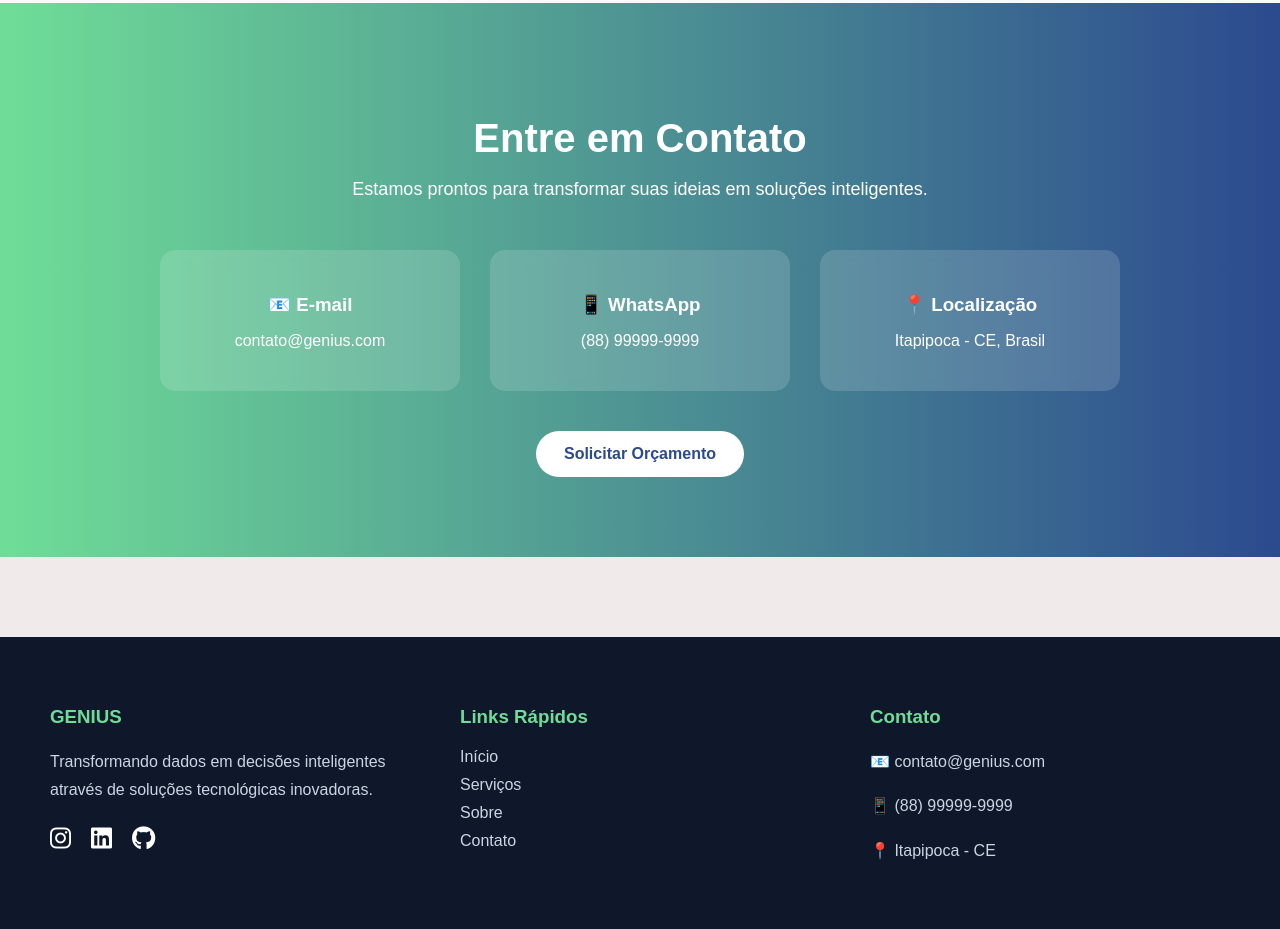
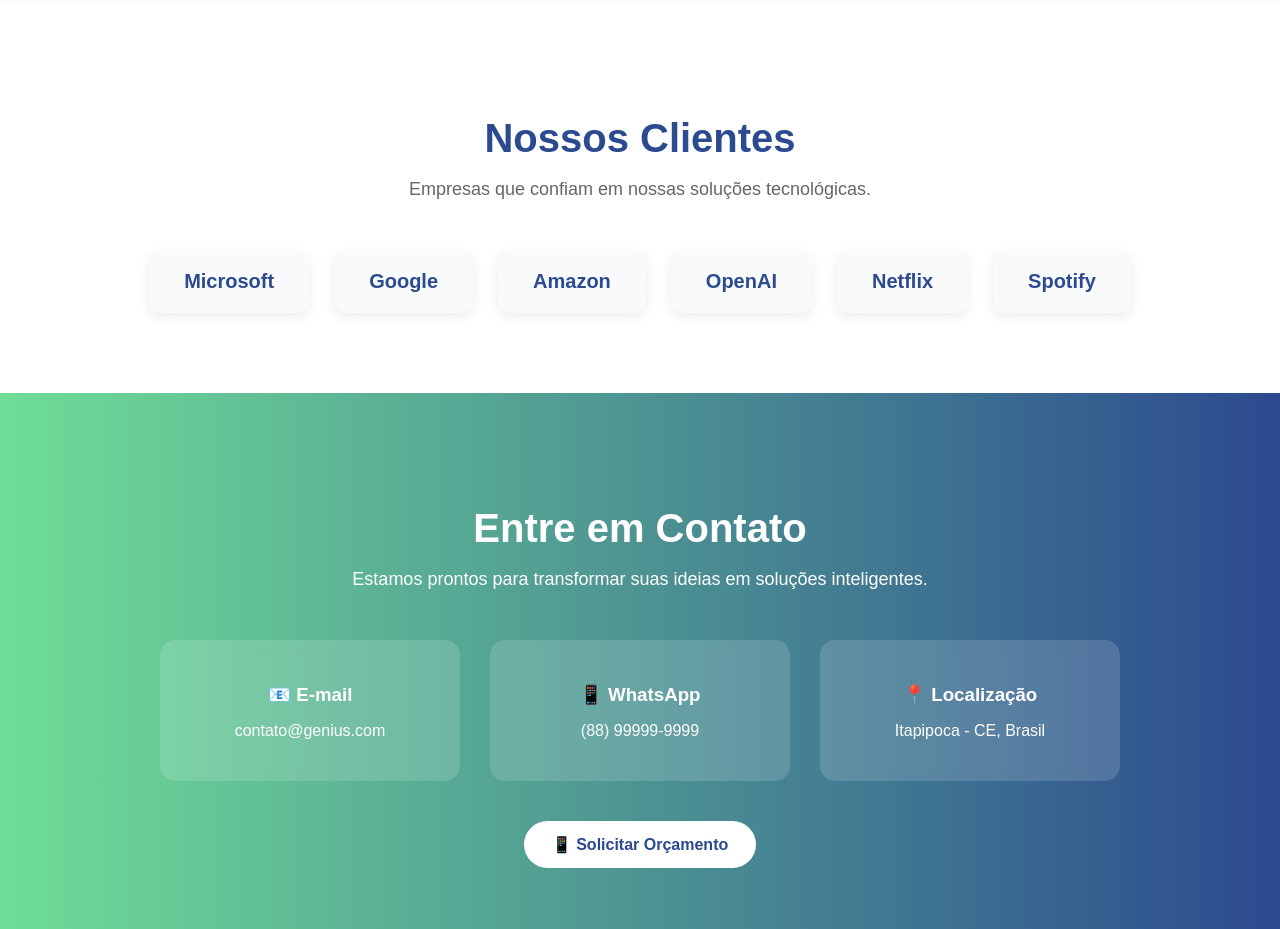
Before and after one commit to Danielramon-dot/Pratica_html, a plain HTML site: page index.html in a window 1280 px wide. Shown: the part 2271-3200 px from the top of the page. Drawn offline with Linux system fonts and the light colour scheme.

Commit message:
Add files via upload
publicação

```diff
--- a/index.html
+++ b/index.html
@@ -147,6 +147,28 @@
         </div>
       </section>
 
+      <section class="clientes">
+        <h2>Nossos Clientes</h2>
+
+        <p class="clientes-subtitulo">
+          Empresas que confiam em nossas soluções tecnológicas.
+        </p>
+
+        <div class="clientes-container">
+          <div class="cliente">Microsoft</div>
+
+          <div class="cliente">Google</div>
+
+          <div class="cliente">Amazon</div>
+
+          <div class="cliente">OpenAI</div>
+
+          <div class="cliente">Netflix</div>
+
+          <div class="cliente">Spotify</div>
+        </div>
+      </section>
+
       <section class="contato" id="contato">
         <h2>Entre em Contato</h2>
 
@@ -170,8 +192,13 @@
             <p>Itapipoca - CE, Brasil</p>
           </div>
         </div>
-
-        <a href="#" class="btn-orcamento">Solicitar Orçamento</a>
+        <a
+          href="https://wa.me/5588999797575?text=Olá!%20Gostaria%20de%20solicitar%20um%20orçamento."
+          target="_blank"
+          class="btn-orcamento"
+        >
+          📱 Solicitar Orçamento
+        </a>
       </section>
     </main>
 
@@ -185,20 +212,18 @@
           </p>
 
           <div class="footer-redes">
-            <a href="#" aria-label="Instagram">
+  <a href="https://www.instagram.com/danielramon4lves/" target="_blank" aria-label="Instagram">
     <i class="fa-brands fa-instagram"></i>
   </a>
 
-            <a href="#" aria-label="LinkedIn">
+  <a href="https://www.linkedin.com/in/daniel-ramon-308108390/" target="_blank" aria-label="LinkedIn">
     <i class="fa-brands fa-linkedin"></i>
   </a>
 
-            <a href="#" aria-label="GitHub">
+  <a href="https://github.com/Danielramon-dot" target="_blank" aria-label="GitHub">
     <i class="fa-brands fa-github"></i>
   </a>
 </div>
-        </div>
-
         <div class="footer-coluna">
           <h3>Links Rápidos</h3>
 
--- a/style.css
+++ b/style.css
@@ -471,6 +471,70 @@
   line-height: 1.6;
 }
 
+/* ===================== */
+/* CLIENTES */
+/* ===================== */
+
+.clientes {
+  padding: 80px 50px;
+
+  text-align: center;
+
+  background-color: white;
+}
+
+.clientes h2 {
+  font-size: 40px;
+
+  color: #2c4a8f;
+
+  margin-bottom: 15px;
+}
+
+.clientes-subtitulo {
+  font-size: 18px;
+
+  color: #666;
+
+  margin-bottom: 50px;
+}
+
+.clientes-container {
+  display: flex;
+
+  justify-content: center;
+
+  gap: 25px;
+
+  flex-wrap: wrap;
+}
+
+.cliente {
+  background-color: #f8fafc;
+
+  padding: 20px 35px;
+
+  border-radius: 12px;
+
+  font-size: 20px;
+
+  font-weight: bold;
+
+  color: #2c4a8f;
+
+  box-shadow: 0 4px 12px rgba(0, 0, 0, 0.08);
+
+  transition: 0.3s;
+}
+
+.cliente:hover {
+  transform: translateY(-5px);
+
+  background: linear-gradient(to right, #6fdd97, #2c4a8f);
+
+  color: white;
+}
+
 .contato {
   padding: 80px 50px;
 
@@ -563,74 +627,87 @@
 }
 
 /* ===================== */
-/* FOOTER */
+/* FOOTER (AJUSTADO E ORGANIZADO) */
 /* ===================== */
 
 .footer {
   background-color: #0f172a;
-
   color: white;
-
   margin-top: 80px;
 }
 
 .footer-container {
   max-width: 1200px;
-
   margin: 0 auto;
 
-  padding: 50px;
+  padding: 50px 20px;
 
   display: flex;
+  justify-content: space-between;
+  align-items: flex-start;
 
-  justify-content: space-between;
-
-  gap: 50px;
-
+  gap: 40px;
   flex-wrap: wrap;
 }
 
 .footer-coluna {
   flex: 1;
-  min-width: 250px;
+  min-width: 220px;
+
+  display: flex;
+  flex-direction: column;
+  gap: 10px; /* 🔥 resolve o "texto em cima do outro" */
 }
 
 .footer-coluna h3 {
-  margin-bottom: 20px;
-
+  margin-bottom: 10px;
   color: #6fdd97;
 }
 
 .footer-coluna p {
   color: #cbd5e1;
-
-  line-height: 1.8;
+  line-height: 1.6;
+  margin: 0;
 }
 
 .footer-coluna a {
   display: block;
-
   color: #cbd5e1;
-
   text-decoration: none;
-
-  margin-bottom: 10px;
-
+  margin: 0;
   transition: 0.3s;
 }
 
 .footer-coluna a:hover {
   color: #6fdd97;
-
   transform: translateX(5px);
 }
 
+/* REDES SOCIAIS */
+.footer-redes {
+  display: flex;
+  gap: 15px;
+  margin-top: 15px;
+}
+
+.footer-redes a {
+  color: white;
+  font-size: 22px;
+  transition: 0.3s;
+}
+
+.footer-redes a:hover {
+  color: #6fdd97;
+  transform: translateY(-5px) scale(1.1);
+}
+
+/* BOTTOM */
 .footer-bottom {
   text-align: center;
-
   padding: 20px;
-
   border-top: 1px solid rgba(255, 255, 255, 0.1);
+  margin-top: 30px;
+  color: #94a3b8;
 }
 
 /* ===================== */
```
Also changed, not shown: script.js (line endings or trailing spaces). Lines whose indentation alone changed are shown as unchanged.
